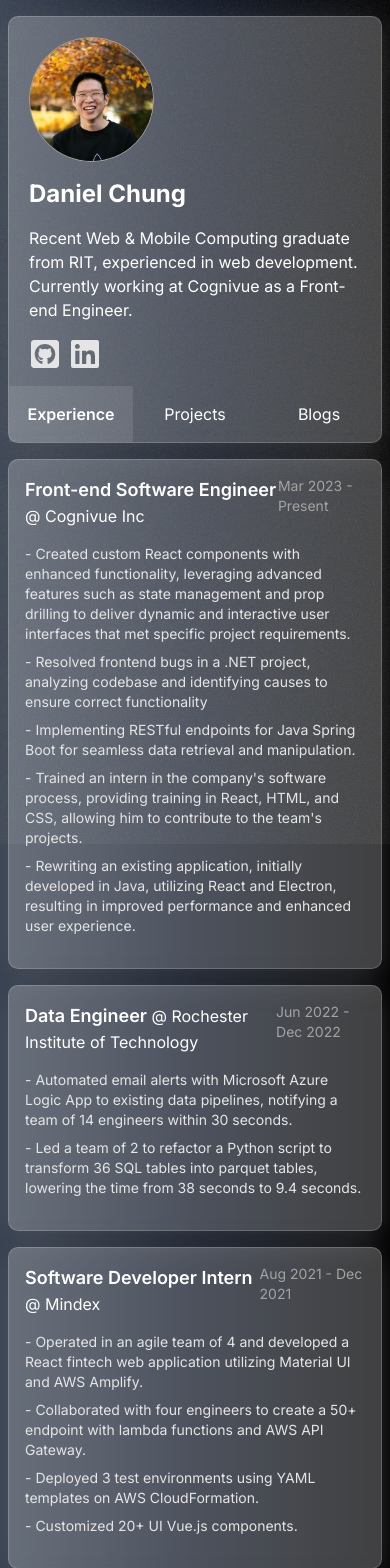
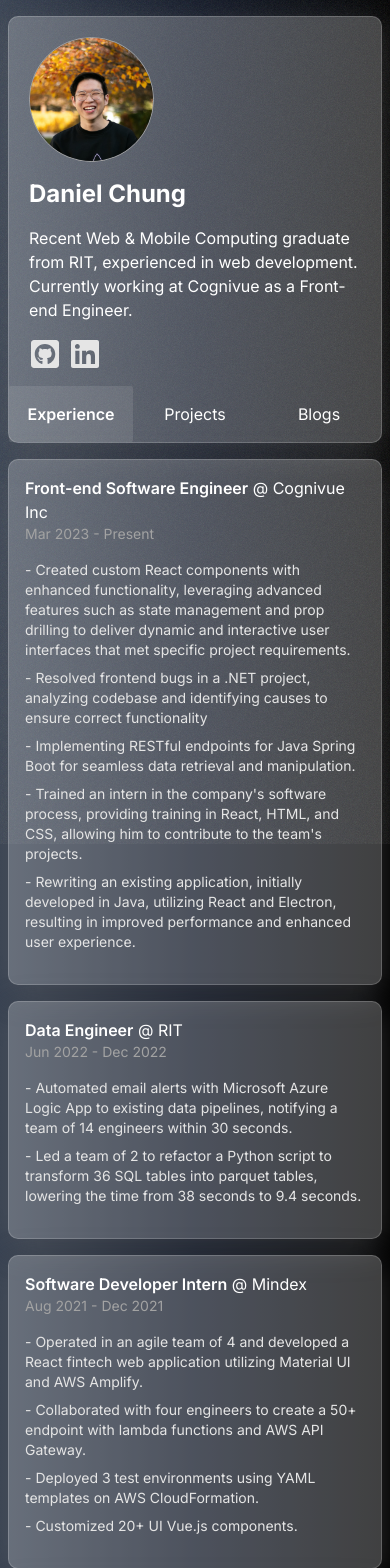
Before and after one commit to danielchungdev/danielchung.dev, a Next.js app: page / in a window 390 px wide. Shown: the top 1568 px of the page. Built offline with nearby package versions, Linux system fonts and the light colour scheme.

Commit message:
fixed responsive issue

```diff
--- a/public/json/jobs.json
+++ b/public/json/jobs.json
@@ -14,7 +14,7 @@
     },
     {
         "position": "Data Engineer",
-        "company": "Rochester Institute of Technology",
+        "company": "RIT",
         "years": "Jun 2022 - Dec 2022",
         "responsabilities": [
             "Automated email alerts with Microsoft Azure Logic App to existing data pipelines, notifying a team of 14 engineers within 30 seconds.",
--- a/src/app/page.tsx
+++ b/src/app/page.tsx
@@ -30,6 +30,7 @@
 			lg:bg-yellow-400
 			 md:bg-red-500
 			  sm:bg-slate-700
+        xs: bg-blue-500
 				">
         <h1 className="text-blue-200">Current width</h1>
       </div> */}
--- a/src/components/WorkCard/index.tsx
+++ b/src/components/WorkCard/index.tsx
@@ -3,8 +3,8 @@
 export const WorkCard: WorkCardComponent = ({ job, id }) => {
     return (
         <div className="glass p-4 text-white" key={id}>
-            <div className="flex justify-between">
-                <p><span className="font-semibold text-lg">{job.position}</span> @ <a href={job.website} target="_blank">{job.company}</a></p>
+            <div className="justify-between md:flex xs:flex-col">
+                <p><span className="font-semibold">{job.position}</span> @ <a href={job.website} target="_blank">{job.company}</a></p>
                 <p className="text-neutral-400 text-sm">{job.years}</p>
             </div>
             <div className="text-sm my-4 text-neutral-200">
```
